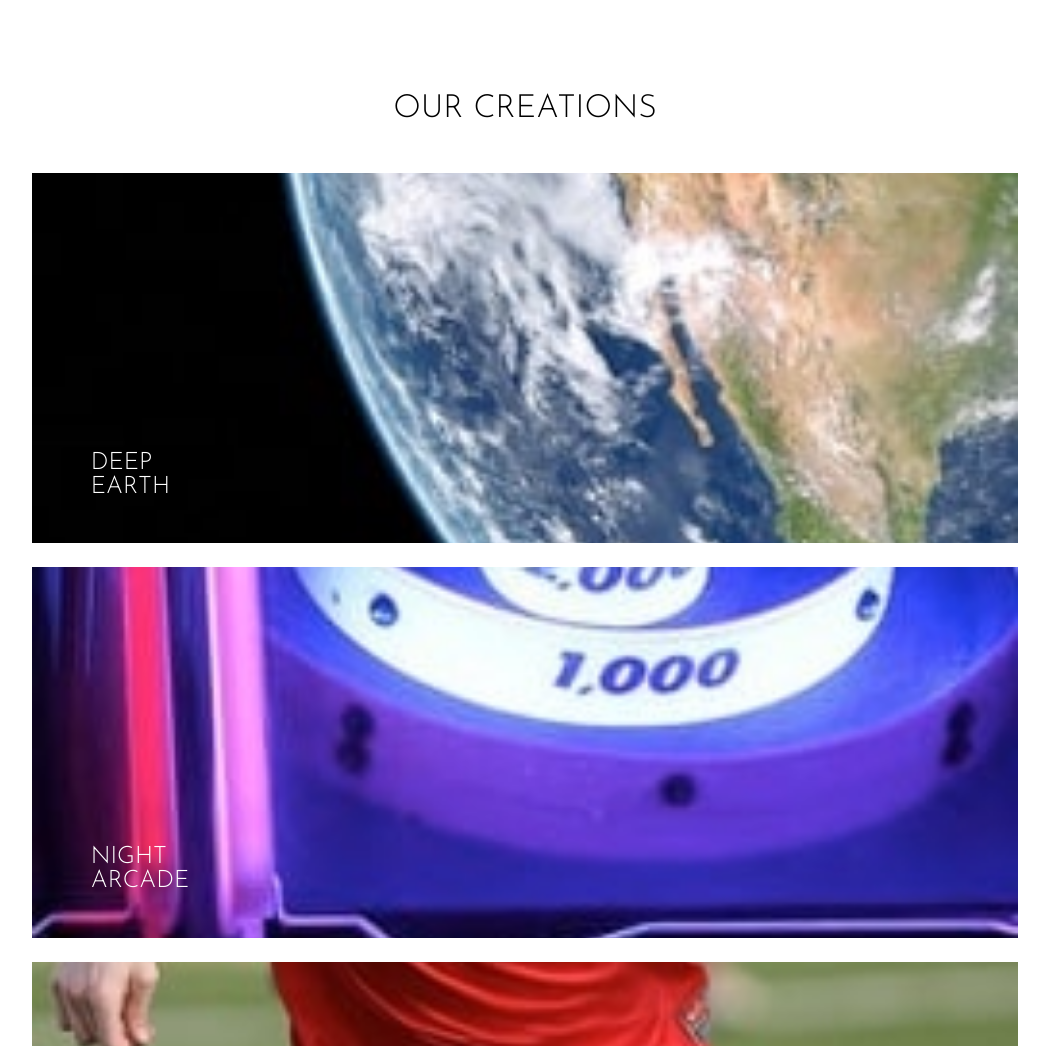
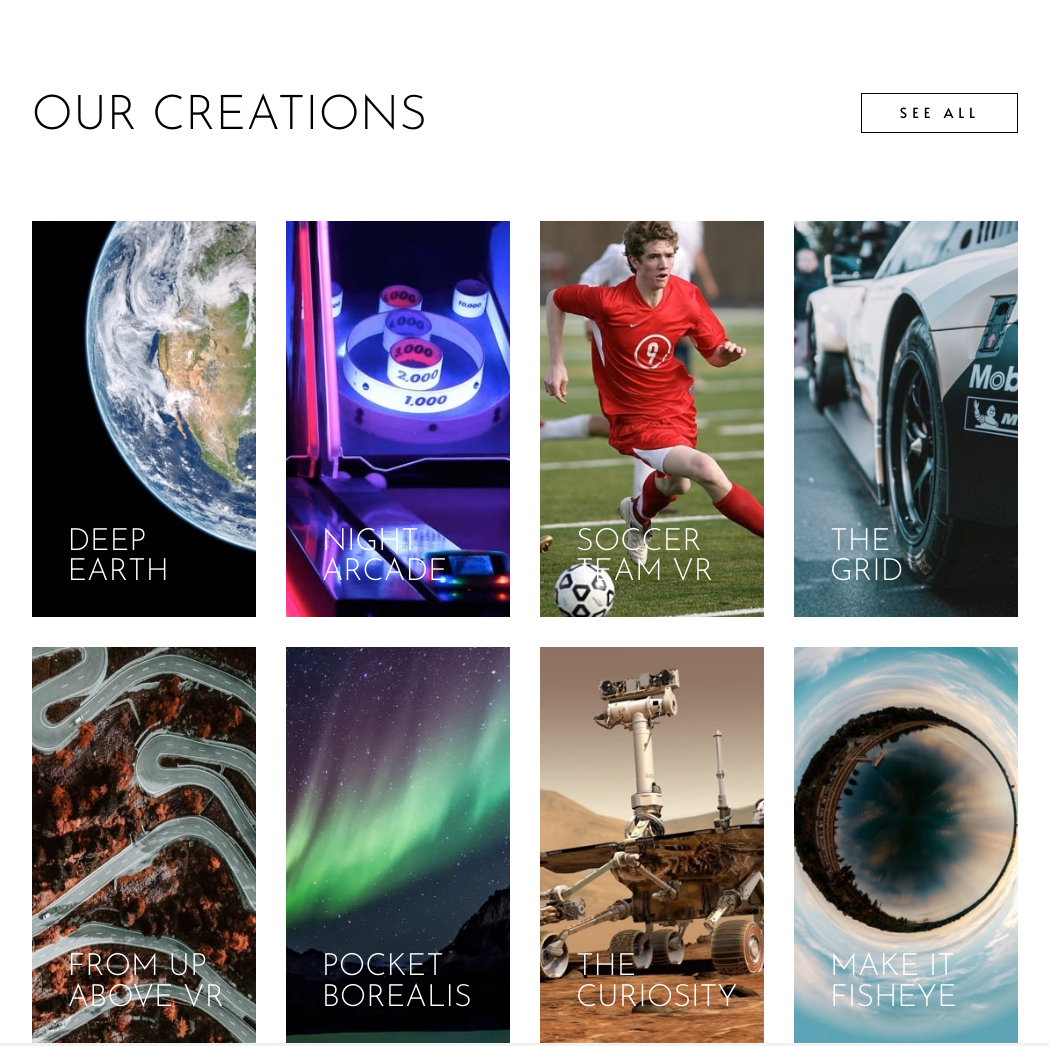
Before and after one commit to Huayao-Zheng/Loopstudios-landing-page, a plain HTML site: page index.html in a window 1280 px wide. Shown: the part 1311-2357 px from the top of the page, without its empty margins (115-1164 px from the left). Drawn offline with nearby package versions, Linux system fonts and the light colour scheme.

Commit message:
added desktop layout for creations section and moving on to next section

```diff
--- a/scss-partials/_creations.scss
+++ b/scss-partials/_creations.scss
@@ -8,22 +8,18 @@
     font-size: 2rem;
     line-height: 2rem;
     font-weight: 300;
-    margin-bottom: 3rem;
     text-align: center;
   }
 
   // grid container
   .cards-container {
+    margin-top: 3rem;
     display: grid;
     grid-template-columns: 1fr;
     gap: 1.5rem;
 
     .card {
-      // fluid width and heigh between 375px - 767px screen width
-      // width: clamp(20.44rem, 83.42vw + 0.89rem, 40.88rem);
-      // height: clamp(7.5rem, 30.61vw + 0.33rem, 15rem);
-
-      // found a easier way use aspect-ratio instead of clamp
+      // found a easier way: use aspect-ratio instead of clamp for div responsiveness
       aspect-ratio: 4 / 1.5;
       cursor: pointer;
       position: relative;
@@ -48,8 +44,8 @@
       }
 
       .card-text {
-        font-size: 1.5rem;
-        line-height: 1.5rem;
+        font-size: clamp(1.5rem, 0.75vw + 1.32rem, 2rem);
+        line-height: clamp(1.5rem, 0.75vw + 1.32rem, 2rem);
         position: absolute;
         bottom: 12%;
         left: 6%;
@@ -77,7 +73,7 @@
     }
 
     &-top {
-      // hide for desktop
+      // hide when in mobile
       display: none;
     }
     &-bottom {
@@ -86,38 +82,46 @@
   }
 }
 
-/*
-<div class="container">
-        <div class="title">
-          <h2>OUR CREATIONS</h2>
-          <button>SEE ALL</button>
-        </div>
-        <div class="cards-container">
-          <div class="card earth-bg-img">
-            <div class="card-text">DEEP<br />EARTH</div>
-          </div>
-          <div class="card night-arcade-bg-img">
-            <div class="card-text">NIGHT<br />ARCADE</div>
-          </div>
-          <div class="card soccer-bg-img">
-            <div class="card-text">SOCCER<br />TEAM VR</div>
-          </div>
-          <div class="card grid-bg-img">
-            <div class="card-text">THE<br />GRID</div>
-          </div>
-          <div class="card from-above-bg-img">
-            <div class="card-text">FROM UP<br />ABOVE VR</div>
-          </div>
-          <div class="card pocket-borealis-bg-img">
-            <div class="card-text">POCKET<br />BOREALIS</div>
-          </div>
-          <div class="card curiosity-bg-img">
-            <div class="card-text">THE<br />CURIOSITY</div>
-          </div>
-          <div class="card fisheye-bg-img">
-            <div class="card-text">MAKE IT<br />FISHEYE</div>
-          </div>
-        </div>
-</div>
-<button>SEE ALL</button>
-*/
+/******************** DESKTOP STYLES  **********************/
+@media (min-width: 768px) {
+  #creations {
+    margin-top: 6rem;
+
+    .title {
+      display: flex;
+      justify-content: space-between;
+    }
+
+    .title h2 {
+      font-size: 3rem;
+      line-height: 3rem;
+    }
+
+    // grid container
+    .cards-container {
+      margin-top: 5rem;
+      display: grid;
+      grid-template-columns: repeat(4, 1fr);
+      gap: 1.875rem;
+
+      .card {
+        /////////// width / heigh
+        aspect-ratio: 1.7 / 3;
+
+        .card-text {
+          bottom: 7.1%;
+          left: 16%;
+        }
+      }
+    }
+
+    .btn-top {
+      // show when in desktop
+      display: inline-block;
+    }
+    .btn-bottom {
+      // hide when in desktop
+      display: none;
+    }
+  }
+}
```
Also changed, not shown: css/main.min.css.
